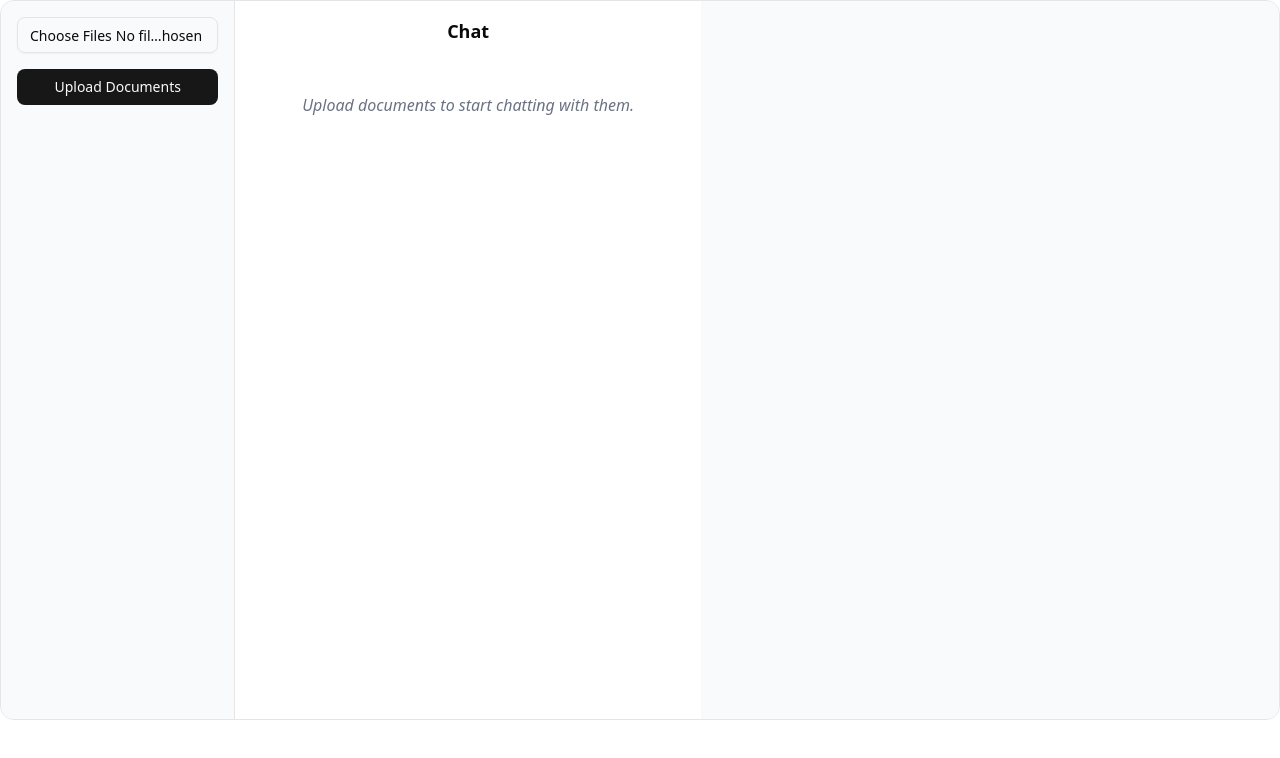
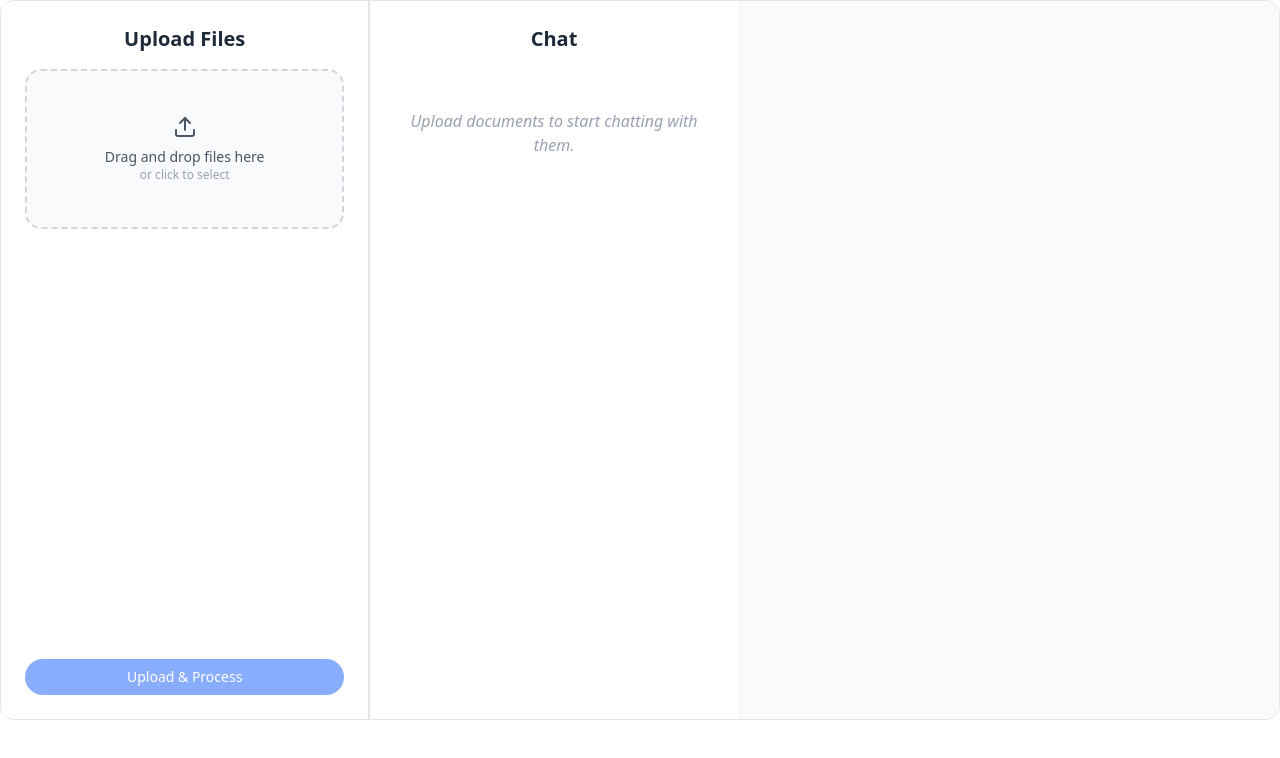
Before and after one commit to Its-Aman-Yadav/docsintel, a Next.js app: page / in a window 1280 px wide. Shown: the top 758 px of the page. Built offline with nearby package versions, Linux system fonts and the light colour scheme.

Commit message:
new layout

```diff
--- a/components/ChatPanel.tsx
+++ b/components/ChatPanel.tsx
@@ -40,44 +40,43 @@ export function ChatPanel({
 
   if (!uploaded) {
     return (
-            <div className="w-2/5 p-4 flex flex-col h-full bg-white dark:bg-gray-900">
-                <h2 className="text-lg font-semibold mb-2 text-center">Chat</h2>
-                <div className="text-center text-gray-500 italic mt-10">
+      <div className="w-1/3 p-6 flex flex-col h-full bg-white dark:bg-gray-900 border-l">
+        <h2 className="text-xl font-semibold mb-4 text-center text-gray-800 dark:text-white">
+          Chat
+        </h2>
+        <p className="text-center text-gray-400 italic mt-10">
           Upload documents to start chatting with them.
-                </div>
+        </p>
       </div>
     )
   }
 
   return (
-        <div className="w-2/5 flex flex-col h-full border-l bg-white dark:bg-gray-900">
-            <div className="px-4 py-2 border-b">
-                <h2 className="text-lg font-semibold text-center">Chat</h2>
+    <div className="w-1/3 flex flex-col h-full border-l bg-gray-50 dark:bg-gray-900">
+      {/* Header */}
+      <div className="px-6 py-4 border-b border-gray-200 dark:border-gray-700">
+        <h2 className="text-xl font-semibold text-center text-gray-800 dark:text-white">Chat</h2>
       </div>
 
-            {/* Chat Area */}
-            <div className="flex-1 overflow-y-auto p-4 space-y-4">
+      {/* Chat Window */}
+      <div className="flex-1 overflow-y-auto px-6 py-4 space-y-4">
         {chatHistory.map((msg, idx) => (
+          <div key={idx} className={`flex ${msg.type === "user" ? "justify-end" : "justify-start"}`}>
             <div
-                        key={idx}
-                        className={`flex ${msg.type === "user" ? "justify-end" : "justify-start"}`}
-                    >
-                        <div
-                            className={`px-4 py-2 rounded-lg max-w-[80%] whitespace-pre-wrap text-sm ${msg.type === "user"
-                                ? "bg-blue-600 text-white"
-                                : "bg-gray-100 dark:bg-gray-700 text-gray-800 dark:text-white"
+              className={`rounded-2xl px-5 py-3 max-w-[75%] text-sm shadow-sm ${
+                msg.type === "user"
+                  ? "bg-blue-600 text-white rounded-br-none"
+                  : "bg-white dark:bg-gray-800 text-gray-800 dark:text-white rounded-bl-none"
               }`}
             >
               {msg.message}
-
             </div>
           </div>
         ))}
 
-                {/* Typing... */}
         {loadingAnswer && (
           <div className="flex justify-start">
-                        <div className="bg-gray-100 dark:bg-gray-700 text-gray-900 dark:text-white px-4 py-2 rounded-lg text-sm">
+            <div className="bg-white dark:bg-gray-800 text-gray-700 dark:text-white px-5 py-3 rounded-2xl text-sm shadow-sm">
               Thinking...
             </div>
           </div>
@@ -86,18 +85,23 @@ export function ChatPanel({
         <div ref={bottomRef} />
       </div>
 
-            {/* Input */}
-            <div className="p-4 border-t flex gap-2">
+      {/* Input Area */}
+      <div className="px-6 py-4 border-t border-gray-200 dark:border-gray-700 bg-white dark:bg-gray-900 flex gap-2">
         <Input
           type="text"
           placeholder="Ask something..."
+          className="flex-1 rounded-full px-5 py-3 bg-gray-100 dark:bg-gray-800 text-sm text-gray-900 dark:text-white border border-gray-200 dark:border-gray-700 focus:outline-none focus:ring-2 focus:ring-blue-500"
           value={query}
           onChange={(e) => onQueryChange(e.target.value)}
           onKeyDown={(e) => {
             if (e.key === "Enter") onAsk()
           }}
         />
-                <Button onClick={onAsk} disabled={loadingAnswer || !query.trim()}>
+        <Button
+          onClick={onAsk}
+          disabled={loadingAnswer || !query.trim()}
+          className="rounded-full px-6 bg-blue-600 hover:bg-blue-700 text-white text-sm"
+        >
           Send
         </Button>
       </div>
--- a/components/FileUploadPanel.tsx
+++ b/components/FileUploadPanel.tsx
@@ -1,8 +1,10 @@
 "use client"
 
+import React, { useCallback, useRef, useState } from "react"
 import { Input } from "@/components/ui/input"
 import { Button } from "@/components/ui/button"
-import { useEffect } from "react"
+import { Upload, FileText, X } from "lucide-react"
+import { cn } from "@/lib/utils"
 
 interface FileUploadPanelProps {
   files: File[]
@@ -12,21 +14,113 @@ interface FileUploadPanelProps {
   error: string
 }
 
-export function FileUploadPanel({ files, onFileChange, onUpload, uploading, error }: FileUploadPanelProps) {
+export function FileUploadPanel({
+  files,
+  onFileChange,
+  onUpload,
+  uploading,
+  error,
+}: FileUploadPanelProps) {
+  const [isDragging, setIsDragging] = useState(false)
+  const fileInputRef = useRef<HTMLInputElement>(null)
+
+  const handleDragOver = useCallback((e: React.DragEvent<HTMLDivElement>) => {
+    e.preventDefault()
+    setIsDragging(true)
+  }, [])
+
+  const handleDragLeave = useCallback(() => {
+    setIsDragging(false)
+  }, [])
+
+  const handleDrop = useCallback(
+    (e: React.DragEvent<HTMLDivElement>) => {
+      e.preventDefault()
+      setIsDragging(false)
+      const droppedFiles = Array.from(e.dataTransfer.files || [])
+      const event = {
+        target: {
+          files: droppedFiles,
+        },
+      } as unknown as React.ChangeEvent<HTMLInputElement>
+      onFileChange(event)
+    },
+    [onFileChange]
+  )
+
+  const triggerFileSelect = () => {
+    fileInputRef.current?.click()
+  }
+
   return (
-    <div className="w-1/5 border-r p-4 flex flex-col items-start justify-start space-y-4 bg-gray-50">
-      <Input type="file" accept=".pdf,.doc,.docx,.txt" multiple onChange={onFileChange} />
-      {files.length > 0 && (
-        <ul className="text-xs text-gray-600 space-y-1">
-          {files.map((file, idx) => (
-            <li key={idx}>• {file.name}</li>
-          ))}
-        </ul>
-      )}
-      <Button onClick={onUpload} disabled={uploading} className="w-full">
-        {uploading ? "Uploading..." : "Upload Documents"}
-      </Button>
-      {error && <p className="text-sm text-red-500">{error}</p>}
+    <div className="w-1/3 p-6 bg-white dark:bg-gray-900 border-r h-full flex flex-col justify-between">
+      <div>
+        <h2 className="text-xl font-semibold text-gray-800 dark:text-white mb-4 text-center">
+          Upload Files
+        </h2>
+
+        <div
+          className={cn(
+            "w-full h-40 border-2 border-dashed rounded-2xl flex items-center justify-center text-center transition-all duration-300",
+            isDragging
+              ? "border-blue-500 bg-blue-50 dark:bg-blue-900"
+              : "border-gray-300 hover:border-blue-500 bg-gray-50 dark:bg-gray-800"
+          )}
+          onDragOver={handleDragOver}
+          onDragLeave={handleDragLeave}
+          onDrop={handleDrop}
+          onClick={triggerFileSelect}
+        >
+          <div className="flex flex-col items-center justify-center cursor-pointer text-sm text-gray-600 dark:text-gray-300 px-4">
+            <Upload className="w-6 h-6 mb-2" />
+            <p className="font-medium">Drag and drop files here</p>
+            <span className="text-xs text-gray-400 dark:text-gray-500">
+              or click to select
+            </span>
+            <Input
+              ref={fileInputRef}
+              type="file"
+              accept=".pdf,.doc,.docx,.txt"
+              multiple
+              className="hidden"
+              onChange={onFileChange}
+            />
+          </div>
+        </div>
+
+        {/* Error */}
+        {error && (
+          <p className="text-red-500 text-sm mt-2 text-center">{error}</p>
+        )}
+
+        {/* Files List */}
+        {files.length > 0 && (
+          <div className="mt-4 space-y-2 text-sm">
+            {files.map((file, index) => (
+              <div
+                key={index}
+                className="flex items-center justify-between bg-gray-100 dark:bg-gray-800 px-4 py-2 rounded-lg shadow-sm"
+              >
+                <div className="flex items-center gap-2 text-gray-700 dark:text-gray-200">
+                  <FileText className="w-4 h-4" />
+                  <span className="truncate max-w-[180px]">{file.name}</span>
+                </div>
+              </div>
+            ))}
+          </div>
+        )}
+      </div>
+
+      {/* Upload Button */}
+      <div className="mt-6">
+        <Button
+          onClick={onUpload}
+          disabled={uploading || files.length === 0}
+          className="w-full rounded-full bg-blue-600 hover:bg-blue-700 text-white text-sm py-3"
+        >
+          {uploading ? "Uploading..." : "Upload & Process"}
+        </Button>
+      </div>
     </div>
   )
 }
--- a/components/Sources.tsx
+++ b/components/Sources.tsx
@@ -31,6 +31,8 @@ export const Sources: React.FC<SourcesProps> = ({ sources }) => {
               📄 {source.fileName ?? `Unnamed Source #${index + 1}`}
             </p>
 
+            <p className="text-sm text-blue-600 text-bold">Source chunk:</p>
+
             {/* ✅ Text chunk */}
             <p className="text-sm text-gray-800 dark:text-gray-100 whitespace-pre-wrap leading-relaxed">
               {source.text}
```
Lines whose indentation alone changed are shown as unchanged.
